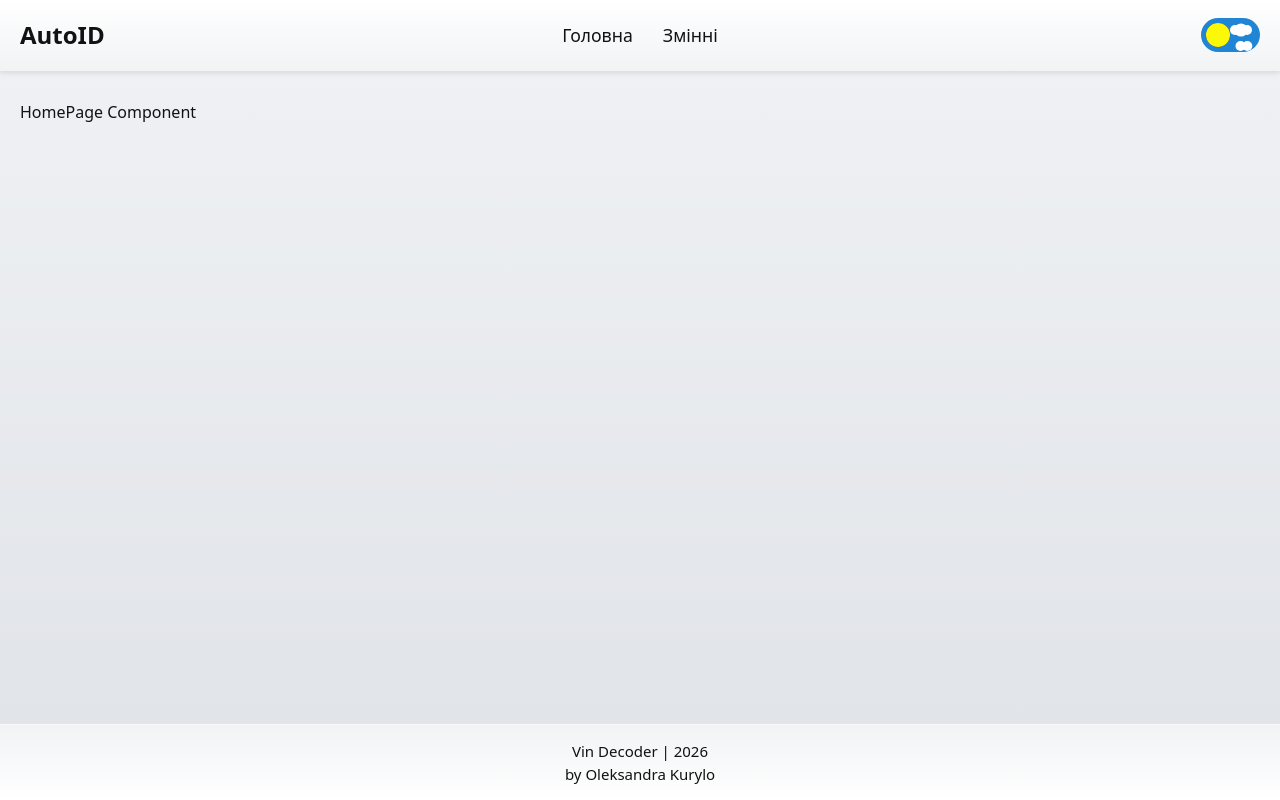
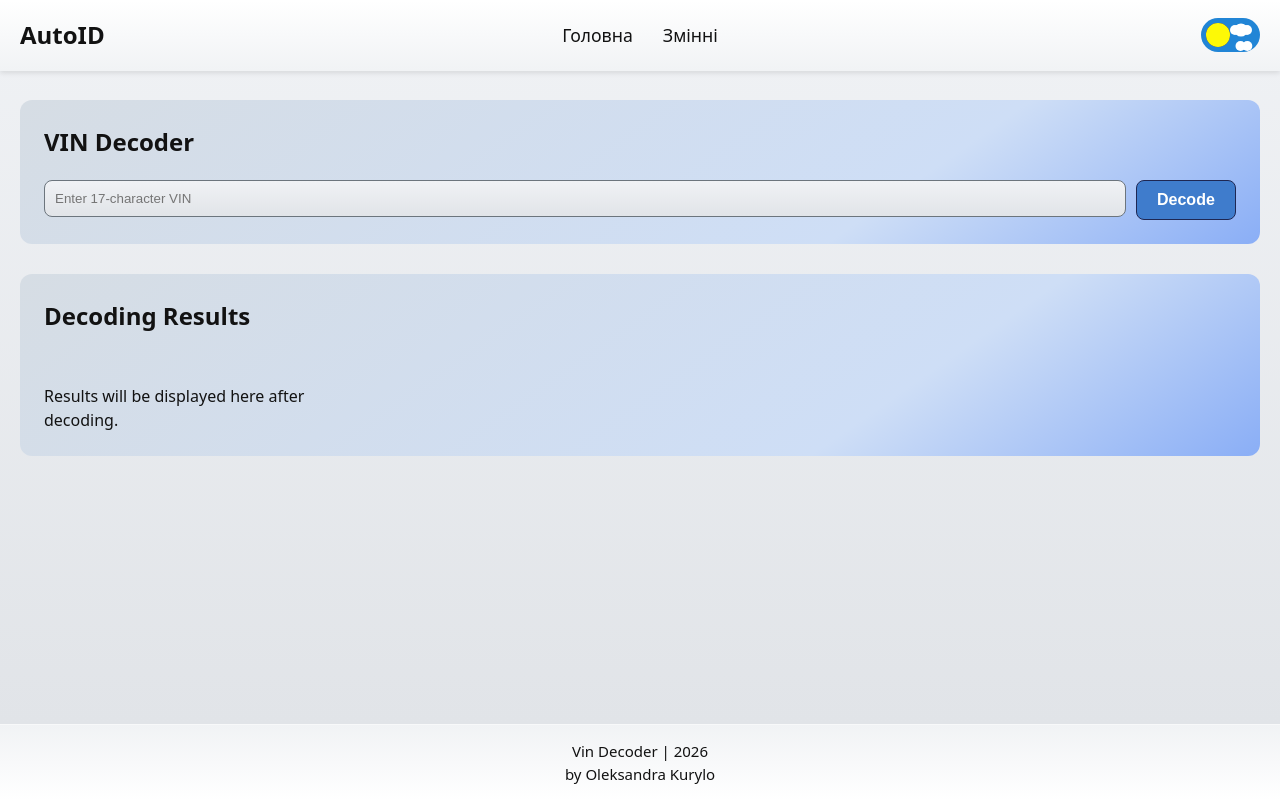
Before and after one commit to AlexandraKurylo/vin-decoder, a React (Vite) app: page / in a window 1280 px wide. Built offline with nearby package versions, Linux system fonts and the light colour scheme.

Commit message:
feat: implement VIN validation schema and improve input handling

```diff
--- a/src/pages/HomePage/HomePage.module.css
+++ b/src/pages/HomePage/HomePage.module.css
@@ -1 +1,128 @@
-.homePage {}
+.homePage {
+    display: flex;
+    flex-direction: column;
+    gap: 30px;
+}
+
+.decoderSection,
+.historySection,
+.resultsSection {
+    background: var(--surface-card);
+    padding: 24px;
+    border-radius: 12px;
+}
+
+.title {
+    margin-bottom: 20px;
+}
+
+.form {
+    display: flex;
+    gap: 10px;
+    align-items: flex-start;
+}
+
+.input {
+    flex: 1;
+    padding: 10px;
+    border-radius: 8px;
+    background: var(--surface-base);
+    color: var(--text-main);
+    border: 1px solid var(--text-muted);
+}
+
+.historyList {
+    display: flex;
+    gap: 10px;
+    flex-wrap: wrap;
+    margin-top: 15px;
+}
+
+.resultsSection {
+    display: flex;
+    flex-direction: column;
+    gap: 30px;
+}
+
+.resultsHeader {
+    display: flex;
+    justify-content: space-between;
+    align-items: center;
+}
+
+.activeVinLabel {
+  font-size: 18px;
+  text-align: center;
+  color: var(--text-main);
+  font-weight: 500;
+}
+
+.resultGrid {
+    display: grid;
+    grid-template-columns: repeat(auto-fill, minmax(250px, 1fr));
+    gap: 15px;
+    margin-top: 20px;
+}
+
+.resultCard {
+    padding: 12px;
+    border-bottom: 1px solid var(--text-muted);
+    background: var(--surface-result-card);
+    color: var(--text-main);
+}
+
+.errorCard {
+    background: var(--error-bg);
+    border: 1px solid var(--error-border);
+    color: var(--error-text);
+    border-radius: 8px;
+}
+
+.errorCard .label {
+    color: var(--error-text);
+}
+
+.label {
+    font-size: 14px;
+    font-weight: 500;
+    color: var(--card-label);
+    display: block;
+    margin-bottom: 4px;
+}
+
+.value {
+    font-weight: 600;
+    color: var(--text-main);
+}
+
+.inputContainer {
+    display: flex;
+    flex-direction: column;
+    gap: 8px;
+    flex: 1;
+    width: 100%;
+}
+
+.inputError {
+    border: 1px solid var(--status-error);
+}
+
+.errorMessage {
+    color: var(--status-error);
+    font-size: 12px;
+    display: block;
+}
+
+.resultsSection {
+  scroll-margin-top: 100px;
+}
+
+@media (max-width: 600px) {
+    .form {
+        flex-direction: column;
+    }
+
+    .resultGrid {
+        grid-template-columns: 1fr;
+    }
+}
--- a/src/pages/HomePage/HomePage.tsx
+++ b/src/pages/HomePage/HomePage.tsx
@@ -1,5 +1,159 @@
+import { useState, useRef } from "react";
+import { vinApi } from "../../api/vinApi";
+import { useHistory } from "../../hooks/useHistory";
+import { Button } from "../../components/Button/Button";
+import { VIN_LENGTH } from "../../constants/global.constants";
 import cls from "./HomePage.module.css";
+import type { IVinResult } from "../../types/global.types";
+import { Loader } from "../../components/Loader";
+import { useFetch } from "../../hooks/useFetch";
+import { ErrorBlock } from "../../components/ErrorBlock";
+import { vinSchema } from "../../utils/validation.schema";
 
-interface HomePageProps {}
+export const HomePage = () => {
+  const [vinCode, setVinCode] = useState("");
+  const [vehicleCharacteristics, setVehicleCharacteristics] = useState<IVinResult[]>([]);
+  const [searchHistory, addToSearchHistory] = useHistory();
+  const [activeVin, setActiveVin] = useState<string | null>(null);
+  const [isError, setIsError] = useState(false);
+  const [validationError, setValidationError] = useState<string | null>(null);
+  const [performVinDecoding, isDecodingInProgress, decodingError] = useFetch(vinApi.decodeVin);
 
-export const HomePage = ({}: HomePageProps) => <div className={cls.homePage}>HomePage Component</div>;
+  const resultsSectionRef = useRef<HTMLDivElement>(null);
+
+  const handleDecode = async (targetVin: string) => {
+    setIsError(false);
+    setValidationError(null);
+
+    const result = vinSchema.safeParse({ vin: targetVin });
+
+    if (!result.success) {
+      setValidationError(result.error.issues[0].message);
+      return;
+    }
+
+    const results = await performVinDecoding(targetVin.trim());
+    if (!results) return;
+
+    setActiveVin(targetVin);
+
+    const errorEntry = results.find((item: any) => item.Variable === "Error Text");
+    const errorCodeEntry = results.find((item: any) => item.Variable === "Error Code");
+    const isErrorStatus = errorCodeEntry && errorCodeEntry.Value !== "0";
+
+    if (isErrorStatus) {
+      setVehicleCharacteristics([
+        { Variable: "Error Code", Value: errorCodeEntry.Value, VariableId: 0 },
+        { Variable: "Error Text", Value: errorEntry?.Value || "Unknown error", VariableId: 0 },
+      ]);
+      setIsError(true);
+    } else if (results.length > 0) {
+      setVehicleCharacteristics(results.filter((item: any) => item.Value));
+      addToSearchHistory(targetVin);
+    } else {
+      setVehicleCharacteristics([{ Variable: "Error", Value: "No data found for this VIN.", VariableId: 0 }]);
+      setIsError(true);
+    }
+
+    setTimeout(() => {
+      resultsSectionRef.current?.scrollIntoView({
+        behavior: "smooth",
+        block: "start",
+      });
+    }, 100);
+  };
+
+  const handleClear = () => {
+    setVehicleCharacteristics([]);
+    setIsError(false);
+    setVinCode("");
+    setActiveVin(null);
+  };
+
+  const handleVinChange = (e: React.ChangeEvent<HTMLInputElement>) => {
+    const value = e.target.value.toUpperCase();
+    setVinCode(value);
+
+    if (validationError) {
+      setValidationError(null);
+    }
+  };
+
+  return (
+    <div className={cls.homePage}>
+      <section className={cls.decoderSection}>
+        <h2 className={cls.title}>VIN Decoder</h2>
+        <form
+          className={cls.form}
+          onSubmit={(e) => {
+            e.preventDefault();
+            handleDecode(vinCode);
+          }}
+        >
+          <div className={cls.inputContainer}>
+            <input
+              className={`${cls.input} ${validationError ? cls.inputError : ""}`}
+              value={vinCode}
+              onChange={handleVinChange}
+              maxLength={VIN_LENGTH}
+              placeholder="Enter 17-character VIN"
+            />
+            {validationError && <span className={cls.errorMessage}>{validationError}</span>}
+          </div>
+
+          <Button type="submit" disabled={isDecodingInProgress}>
+            {isDecodingInProgress ? "Processing..." : "Decode"}
+          </Button>
+        </form>
+      </section>
+
+      {isDecodingInProgress && <Loader />}
+      {decodingError && <ErrorBlock errorText={decodingError} />}
+
+      {searchHistory.length > 0 && (
+        <section className={cls.historySection}>
+          <h3>Search History:</h3>
+          <div className={cls.historyList}>
+            {searchHistory.map((vin) => (
+              <Button
+                key={vin}
+                onClick={() => {
+                  setVinCode(vin);
+                  handleDecode(vin);
+                }}
+              >
+                {vin}
+              </Button>
+            ))}
+          </div>
+        </section>
+      )}
+
+      <section className={cls.resultsSection} ref={resultsSectionRef}>
+        <div className={cls.resultsHeader}>
+          <h2>{isError ? "Decoding Issues" : "Decoding Results"}</h2>
+          {vehicleCharacteristics.length > 0 && (
+            <Button onClick={handleClear} className={cls.clearButton}>
+              Clear
+            </Button>
+          )}
+        </div>
+
+        {activeVin && <h3 className={cls.activeVinLabel}>VIN: {activeVin}</h3>}
+
+        <div className={cls.resultGrid}>
+          {vehicleCharacteristics.length > 0 ? (
+            vehicleCharacteristics.map((item) => (
+              <div key={item.Variable} className={`${cls.resultCard} ${isError ? cls.errorCard : ""}`}>
+                <span className={cls.label}>{item.Variable}:</span>
+                <span className={cls.value}>{item.Value}</span>
+              </div>
+            ))
+          ) : (
+            <p>Results will be displayed here after decoding.</p>
+          )}
+        </div>
+      </section>
+    </div>
+  );
+};
--- /dev/null
+++ b/src/utils/validation.schema.ts
@@ -0,0 +1,8 @@
+import { z } from "zod";
+import { VIN_LENGTH } from "../constants/global.constants"; // Припускаю, що тут 17
+
+export const vinSchema = z.object({
+  vin: z.string().trim().min(1, "VIN code is required").max(VIN_LENGTH, `VIN must be at most ${VIN_LENGTH} characters`),
+});
+
+export type VinFormValues = z.infer<typeof vinSchema>;
```
